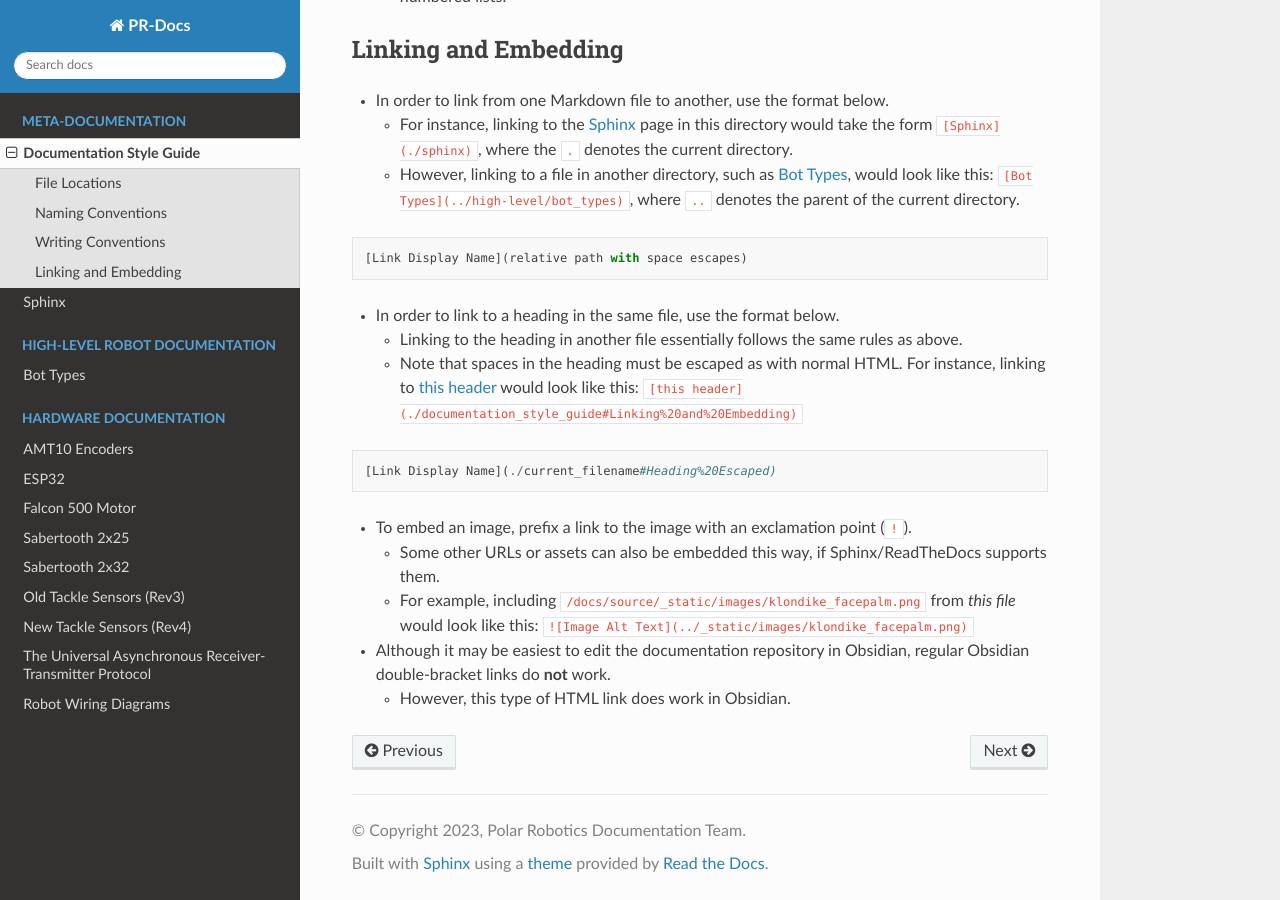
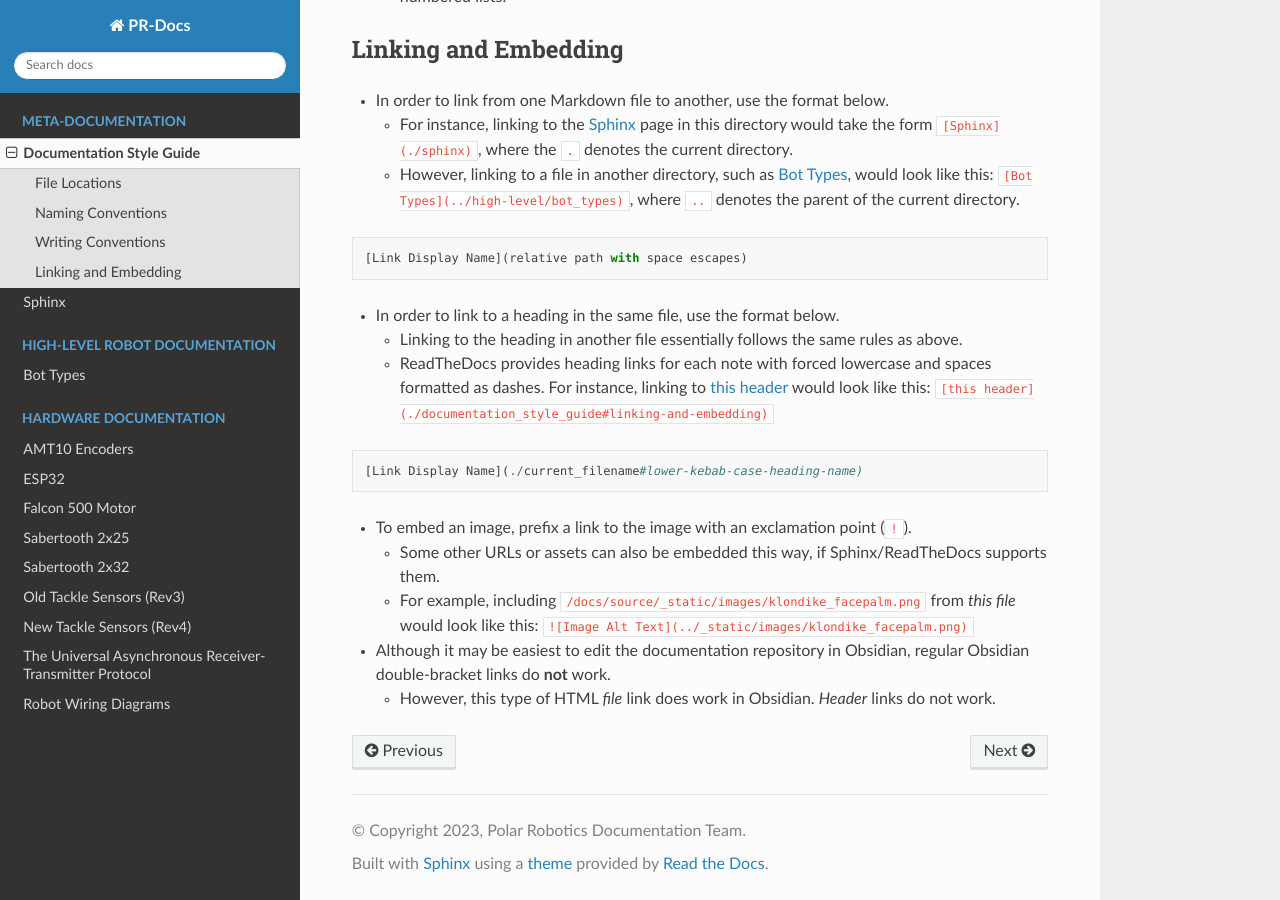
Before and after one commit to PolarRobotics/PR-Docs, a Sphinx documentation site: the page built from docs/source/metadocs/documentation_style_guide.md, in a window 1280 px wide and 900 px high, scrolled down 1295 px. Built offline with Sphinx 7.4.7 and the Read the Docs theme 2.0.0, drawn with Linux system fonts in a browser that asks for light colours; pages that are not in the unit, such as notebooks, are missing from menus.

Commit message:
Update documentation_style_guide.md

````diff
--- a/docs/source/metadocs/documentation_style_guide.md
+++ b/docs/source/metadocs/documentation_style_guide.md
@@ -37,12 +37,12 @@
 ```
 - In order to link to a heading in the same file, use the format below.
 	- Linking to the heading in another file essentially follows the same rules as above.
-	- Note that spaces in the heading must be escaped as with normal HTML. For instance, linking to [this header](./documentation_style_guide#Linking%20and%20Embedding) would look like this: `[this header](./documentation_style_guide#Linking%20and%20Embedding)`
+	- ReadTheDocs provides heading links for each note with forced lowercase and spaces formatted as dashes. For instance, linking to [this header](./documentation_style_guide#linking-and-embedding) would look like this: `[this header](./documentation_style_guide#linking-and-embedding)`
 ```
-[Link Display Name](./current_filename#Heading%20Escaped)
+[Link Display Name](./current_filename#lower-kebab-case-heading-name)
 ```
 - To embed an image, prefix a link to the image with an exclamation point (`!`).
 	- Some other URLs or assets can also be embedded this way, if Sphinx/ReadTheDocs supports them.
 	- For example, including `/docs/source/_static/images/klondike_facepalm.png` from *this file* would look like this: `![Image Alt Text](../_static/images/klondike_facepalm.png)`
 - Although it may be easiest to edit the documentation repository in Obsidian, regular Obsidian double-bracket links do **not** work.
-	- However, this type of HTML link does work in Obsidian.
+	- However, this type of HTML *file* link does work in Obsidian. *Header* links do not work.
````
